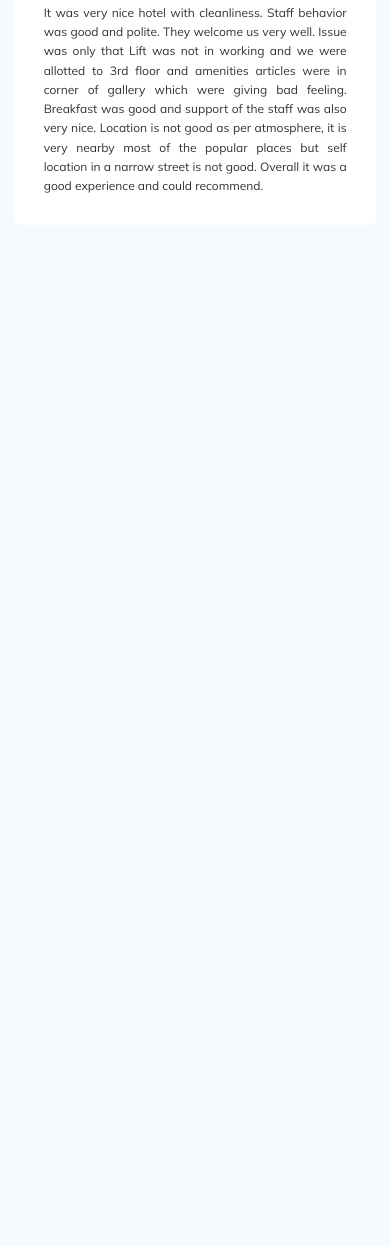
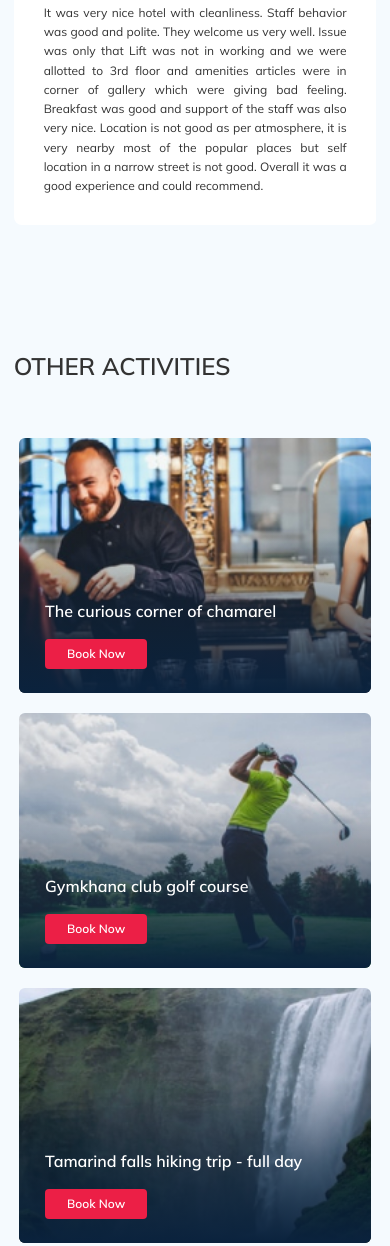
Before and after one commit to fadeeveryday/tour-plan, a plain HTML site: page index.html in a window 390 px wide. Shown: the part 1838-3084 px from the top of the page. Before the commit the page ends 2133 px from the top, so only its background shows below. Drawn offline with nearby package versions, Linux system fonts and the light colour scheme.

Commit message:
create: added activities section

```diff
--- a/index.html
+++ b/index.html
@@ -282,6 +282,48 @@
     <!-- container -->
   </section>
   <!-- /.reviews -->
+  <section class="activities">
+    <div class="container">
+      <h1 class="activities-title">Other Activities</h1>
+      <div class="activities-wrapper">
+        <div class="activities-card card">
+          <img src="/img/activitie-1.jpg" alt="Activitie: The curious corner
+            of chamarel" class="activities-card__img">
+          <h3 class="activities-card__info">The curious corner
+            of chamarel</h3>
+          <button class="activities-card__button">Book Now</button>
+        </div>
+        <!-- activities-card-1-->
+        <div class="activities-card card">
+          <img src="/img/activitie-2.jpg" alt="Activitie: Gymkhana club golf
+              course" class="activities-card__img">
+          <h3 class="activities-card__info">Gymkhana club golf
+            course</h3>
+          <button class="activities-card__button">Book Now</button>
+        </div>
+        <!-- activities-card-2-->
+        <div class="activities-card card">
+          <img src="/img/activitie-3.jpg" alt="Activitie: Tamarind falls hiking
+              trip - full day" class="activities-card__img">
+          <h3 class="activities-card__info">Tamarind falls hiking
+            trip - full day</h3>
+          <button class="activities-card__button">Book Now</button>
+        </div>
+        <!-- activities-card-3-->
+        <div div class="activities-card card">
+          <img src="/img/activitie-4.jpg" alt="Activitie: The blue marine discovery
+              quest" class="activities-card__img">
+          <h3 class="activities-card__info">The blue marine discovery
+            quest</h3>
+            <button class="activities-card__button">Book Now</button>
+          </div>
+          <!-- activities-card-4-->
+      </div>
+      <!-- activities-wrapper -->
+    </div>
+    <!-- /.container -->
+  </section>
+  <!-- activities -->
   <script src="js/swiper-bundle.min.js"></script>
   <script src="js/main.js"></script>
 </body>
--- a/sass/_media.sass
+++ b/sass/_media.sass
@@ -14,6 +14,9 @@
     &-slider
       &__item
         max-width: 800px
+  .card
+    width: 230px
+    height: 230px
 @media( max-width:992px)
   .container, .newsletter-container
     max-width: 700px
@@ -52,6 +55,13 @@
     &-slider
       &__item
         max-width: 579px
+  .activities
+    &-wrapper
+      flex-wrap: wrap
+  .card
+    width: 340px
+    height: 230px
+    margin-bottom: 20px
 @media (max-width: 768px)
   .container
     width: 93%
@@ -129,6 +139,13 @@
           right: 50%
           transform: translate(50%, 0)
           margin-right: -80px
+  .activities
+    padding-top: 40px
+    padding-bottom: 60px
+  .card
+    width: 48%
+    height: 255px
+    margin-bottom: 20px
 
 @media (max-width: 576px)
   .logo
@@ -148,6 +165,13 @@
       max-width: 92%
     &__subscribe
       max-width: 97%
+  .activities
+    &-wrapper
+      justify-content: center
+  .card
+    width: 97%
+    height: 255px
+    margin-bottom: 20px
 @media (max-width: 320px)
   .navbar-top
     padding-top: 28px
--- /dev/null
+++ b/sass/sections/_activities.sass
@@ -0,0 +1,58 @@
+.activities
+  padding: 60px 0px 100px 0px
+  &-title
+    font-style: normal
+    font-weight: 700
+    font-size: 24px
+    line-height: 30px
+    text-transform: uppercase
+    margin-bottom: 57px
+  &-wrapper
+    display: flex
+    justify-content: space-between
+  &-card
+    position: relative
+    width: 255px
+    height: 255px
+    display: flex
+    flex-direction: column
+    align-items: flex-start
+    border-radius: 6px
+    overflow: hidden
+    padding: 24px 26px
+    &::before
+      content: ''
+      position: absolute
+      left: 0
+      top: 0
+      right: 0
+      bottom: 0
+      z-index: -1
+      background: linear-gradient(179.83deg, rgba(196, 196, 196, 0) 35.34%, #0A223D 99.85%)
+    &__img
+      position: absolute
+      left: 0
+      top: 0
+      right: 0
+      bottom: 0
+      object-fit: cover
+      z-index: -2
+      width: 100%
+      height: 100%
+    &__info
+      margin-top: auto
+      margin-bottom: 18px
+      color: $white
+      font-weight: 700
+      font-size: 16px
+      line-height: 20px
+    &__button
+      font-weight: 600
+      font-size: 12px
+      line-height: 16px
+      padding: 7px 22px
+      background-color: $primary
+      border: none
+      color: $white
+      border-radius: 4px
+      cursor: pointer
--- a/sass/style.sass
+++ b/sass/style.sass
@@ -14,5 +14,7 @@
 @import 'sections/_newsletter'
 //Поключение блока reviews
 @import 'sections/_reviews'
+//Подключение блока activities
+@import 'sections/_activities'
 //Подключение media-запросов
 @import 'media'
```
Also changed, not shown: css/style.css, img/activitie-1.jpg (added), img/activitie-2.jpg (added), img/activitie-3.jpg (added), img/activitie-4.jpg (added), 1 other file.
